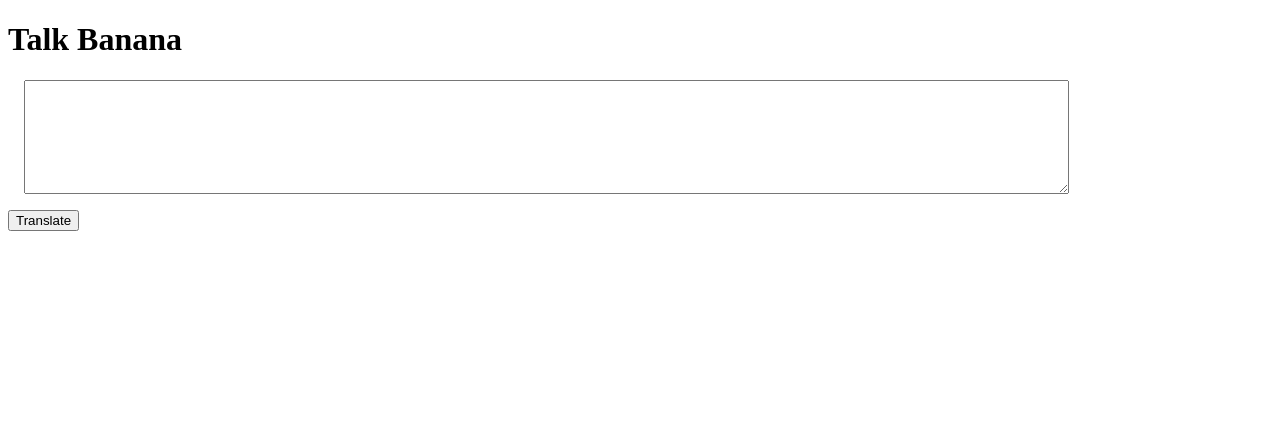
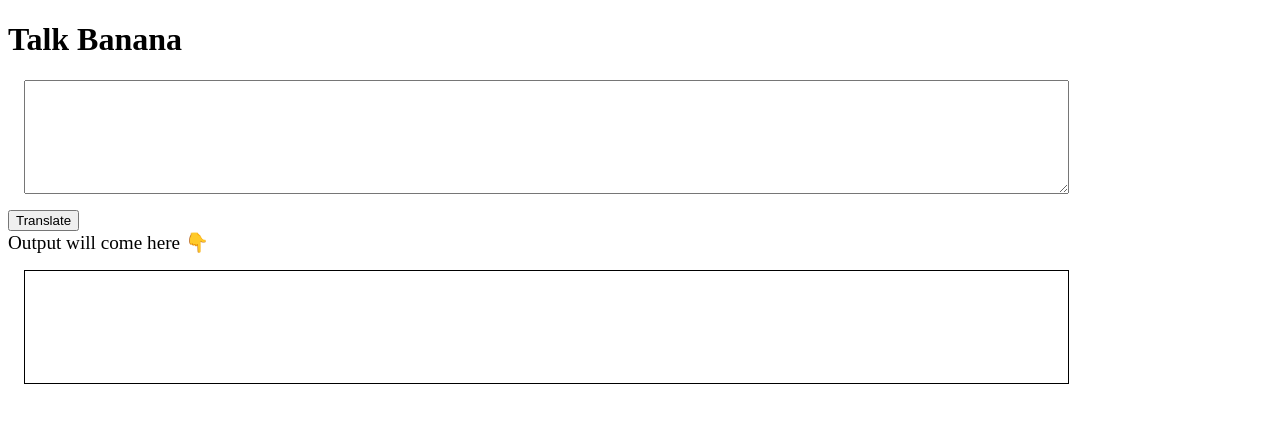
Before and after one commit to RatiDeshmukh/neogcamp-banana-speak, a plain HTML site: page index.html in a window 1280 px wide. Drawn offline with Linux system fonts and the light colour scheme.

Commit message:
Input Output Processing done

```diff
--- a/app.js
+++ b/app.js
@@ -1,11 +1,13 @@
 var btnTranslate = document.querySelector("#btn-translator");
 
 var txtInput = document.querySelector("#txt-input");
-console.log(txtInput);
+var outputDiv = document.querySelector("#output");
+
+//outputDiv.innerText = "Rati deshmukh"
+
 
 btnTranslate.addEventListener("click", clickEventHandler)
 
 function clickEventHandler() {
-    console.log("Clicked");
-    console.log("input", txtInput.value);
+    outputDiv.innerText = "ajajajajaj " + txtInput.value;
 };
--- a/index.html
+++ b/index.html
@@ -14,6 +14,14 @@
             margin: 1rem;
             padding: 1rem;
         }
+
+        #output {
+            border: 1px solid black;
+            height: 10vh;
+            width: 80%;
+            margin: 1rem;
+            padding: 1rem;
+        }
     </style>
 
 </head>
@@ -24,6 +32,8 @@
      it to Banana">
     </textarea>
     <button id="btn-translator"> Translate </button>
+    <div style="font-size: larger;"> Output will come here 👇 </div>
+    <div id="output"> </div>
     <script src="app.js" type="text/javascript"></script>
 </body>
 
```
